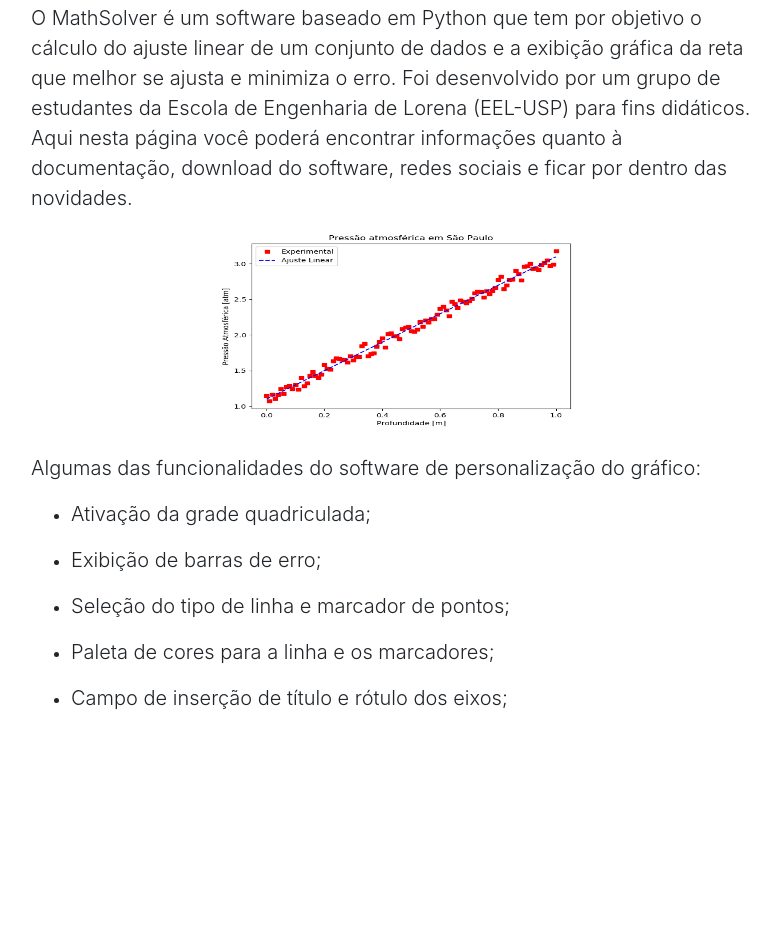
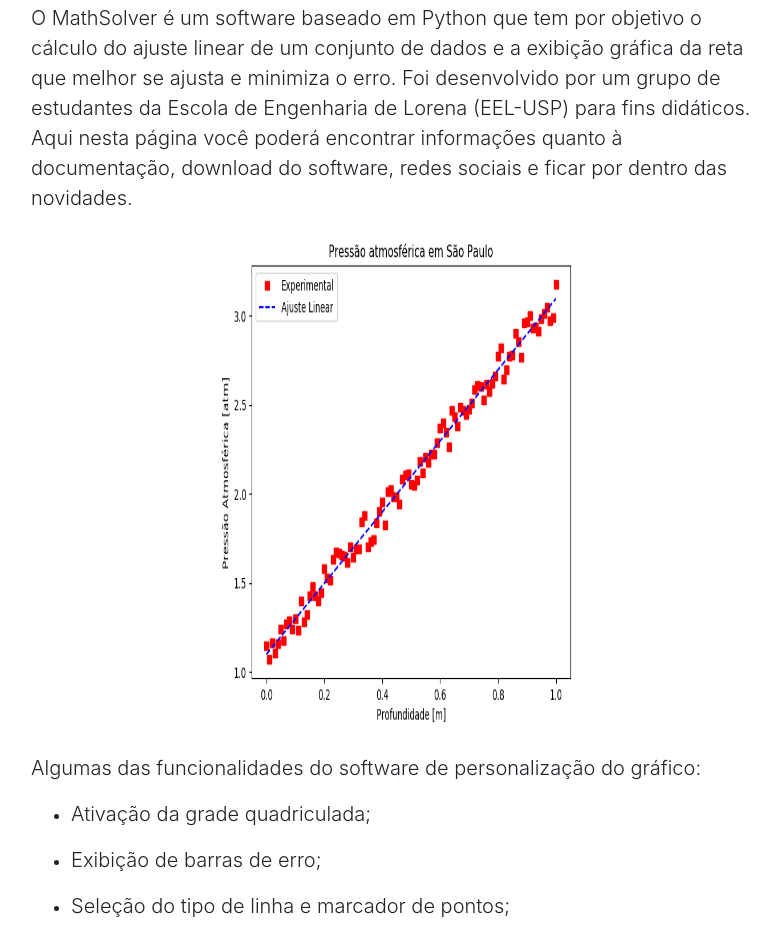
Before and after one commit to MathSolver/mathsolver.github.io, a website with bundled scripts: page index.html in a window 1280 px wide. Shown: the part 551-1480 px from the top of the page, without its empty margins (244-1001 px from the left). Built offline with nearby package versions, Linux system fonts and the light colour scheme.

Commit message:
Update index.html

```diff
--- a/index.html
+++ b/index.html
@@ -63,7 +63,7 @@
           <h2>Sobre o software</h2>
           <p class="lead">O MathSolver é um software baseado em Python que tem por objetivo o cálculo do ajuste linear de um conjunto de dados e a exibição gráfica da reta que melhor se ajusta e minimiza o erro.
           Foi desenvolvido por um grupo de estudantes da Escola de Engenharia de Lorena (EEL-USP) para fins didáticos. Aqui nesta página você poderá encontrar informações quanto à documentação, download do software, redes sociais e ficar por dentro das novidades.</p>
-          <img src="images\pressao_sp.png" class="center" width="200" height="200">
+          <img src="images\pressao_sp.png" class="center" width="500" height="500">
           <br>
           <p class="lead">Algumas das funcionalidades do software de personalização do gráfico:
           <ul>
```
